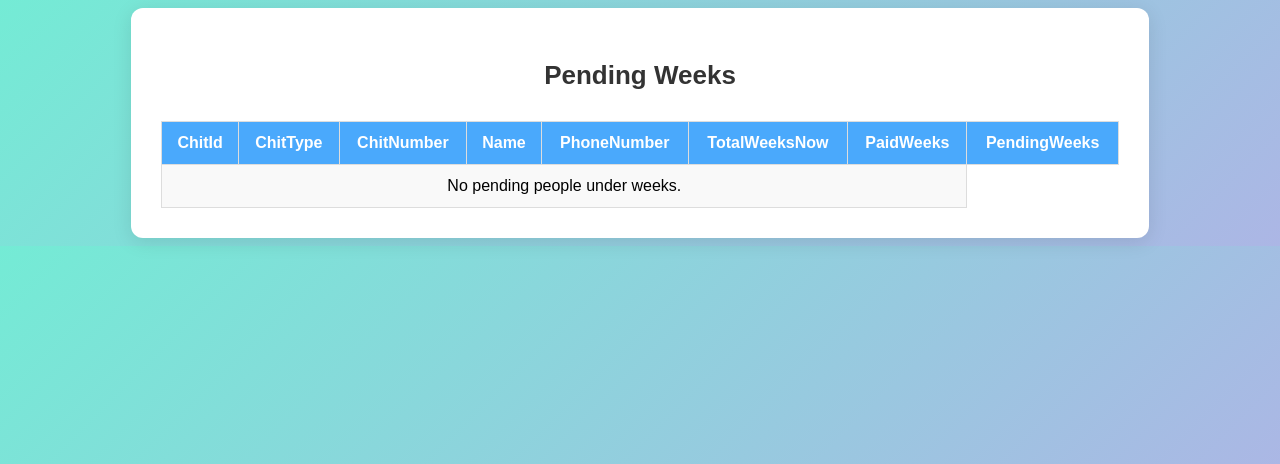
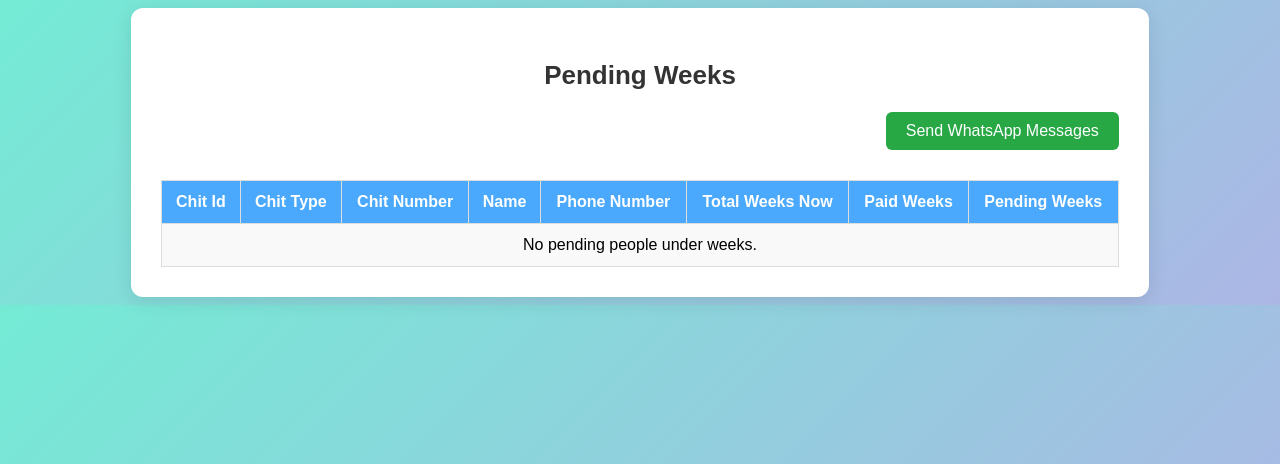
Before and after one commit to mahil-tech-academy/mahil-chitfund-app, a Django app: page /pending_week/ in a window 1280 px wide. Shown: the top 464 px of the page. Run offline with Django 5.2, Linux system fonts and the light colour scheme; data that the repository does not hold is empty.

Commit message:
Update unpaid_week.html

```diff
--- a/CHITPROJECT/chitproject/chitapp/templates/unpaid_week.html
+++ b/CHITPROJECT/chitproject/chitapp/templates/unpaid_week.html
@@ -48,6 +48,25 @@
             background-color: #f9f9f9;
         }
 
+        .send-button {
+        margin-top: 20px;
+        margin-bottom: 10px;
+        text-align: right;
+    }
+
+    .btn-success {
+        background-color: #28a745;
+        color: white;
+        border: none;
+        padding: 10px 20px;
+        border-radius: 6px;
+        font-size: 16px;
+        cursor: pointer;
+    }
+
+    .btn-success:hover {
+        background-color: #218838;
+    }
 
     </style>
 </head>
@@ -55,16 +74,23 @@
     <div class="summary-container">
         <h2>Pending Weeks</h2>
 
+        <div class="send-button">
+            <form method="POST" action="{% url 'send_all_whatsapp_messages' %}">
+                {% csrf_token %}
+                <button type="submit" class="btn-success">Send WhatsApp Messages</button>
+            </form>
+        </div>
+
         <table>
             <tr>
-                <th>ChitId</th>
-                <th>ChitType</th>
-                <th>ChitNumber</th>
+                <th>Chit Id</th>
+                <th>Chit Type</th>
+                <th>Chit Number</th>
                 <th>Name</th>
-                <th>PhoneNumber</th>
-                <th>TotalWeeksNow</th>
-                <th>PaidWeeks</th>
-                <th>PendingWeeks</th>
+                <th>Phone Number</th>
+                <th>Total Weeks Now</th>
+                <th>Paid Weeks</th>
+                <th>Pending Weeks</th>
             </tr>
 
             {% if pending_data %}
@@ -82,7 +108,7 @@
                 {% endfor %}
             {% else %}
                 <tr>
-                    <td colspan="7">No pending people under weeks.</td>
+                    <td colspan="8">No pending people under weeks.</td>
                 </tr>
             {% endif %}
         </table>
```
